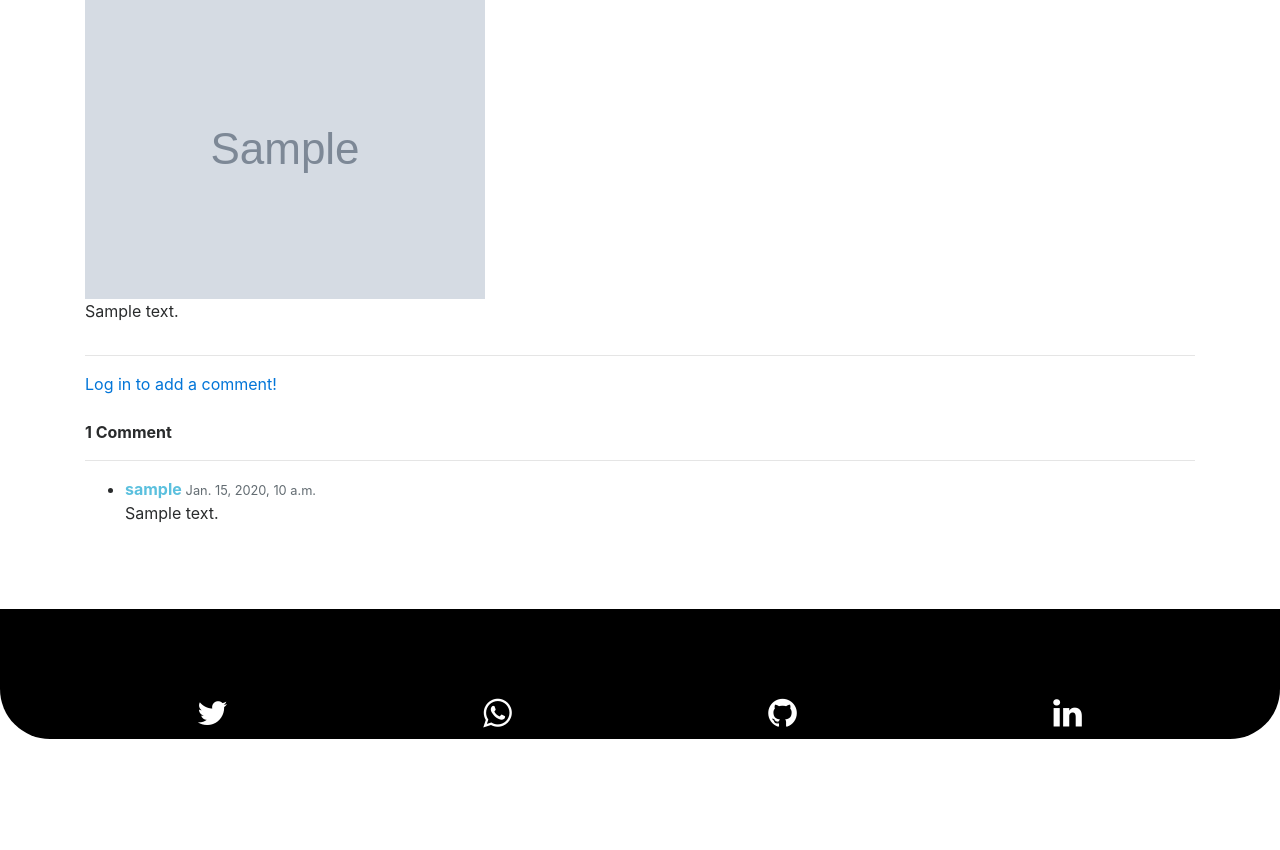
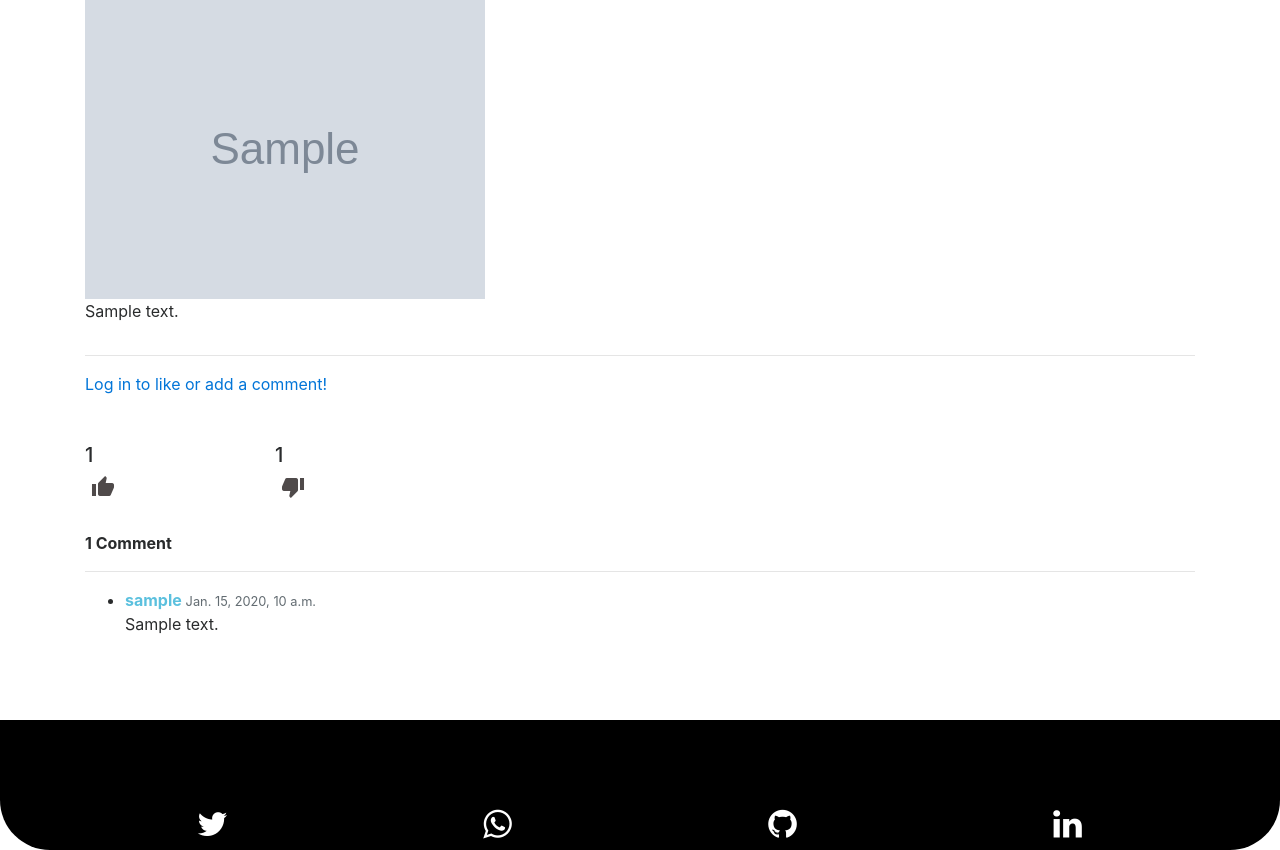
Before and after one commit to izudada/matrix_blog, a Django app: a page that uses matrix_blog/templates/article_detail.html in a window 1280 px wide. Shown: the part 228-1078 px from the top of the page. Before the commit the page ends 967 px from the top, so only its background shows below. Run offline with Django 3.2, Linux system fonts and the light colour scheme; tables that the repository leaves empty hold one stand-in row (values such as "Sample post"); grey boxes marked "Sample" are stand-in pictures; some libraries are stand-ins or nearby versions.

Commit message:
Editing details page

```diff
--- a/matrix_blog/templates/article_detail.html
+++ b/matrix_blog/templates/article_detail.html
@@ -110,8 +110,21 @@
 
                         <div class="col-sm-6">
 
+
+
+                        </div>
+
+                    </div>
+
+                {% else %}
+                    <a class="home__button" href="{% url 'login' %}">Log in to like or add a comment!</a><br>
+                {% endif %}
+            </div>
+
+        </div>
+        <br><br>
         <div class="row">
-                                <div class="col-sm-6">
+            <div class="col-sm-2">
                 <div class="add__sub">
                     <h5> {{ object.number_of_likes }} </h5>
                     <form action="{% url 'preference' object.id %}" method="post">
@@ -128,14 +141,13 @@
                     </form>
                 </div>
             </div>
-                                <div class="col-sm-6">
-                                    <div class="add__sub">
+            <div class="col-sm-2 add__sub">
                 <h5> {{ object.number_of_dislikes }} </h5>
                 <form action="{% url 'preference' object.id %}" method="post">
                     {% csrf_token %}
                     <button class="liked" type="submit" name="preference" value="dislike">
                         <a href="" class="">
-                                                    {% if user.is_authenticated and user in object.all_disliked %}
+                            {% if user in object.all_disliked %}
                                 <span class="material-icons icon"> thumb_up </span>
                             {% else %}
                                 <span class="material-icons icon  user-liked"> thumb_down </span>
@@ -144,29 +156,22 @@
                     </button>
                 </form>
             </div>
+            <div class="col-sm-6">
+
             </div>
         </div>
-
-                        </div>
-
-                    </div>
-
-                {% else %}
-                    <a class="home__button" href="{% url 'login' %}">Log in to add a comment!</a><br>
-                {% endif %}
-            </div>
-
-        </div>
-
 
         {% if comments %}
             <br>
             <!-- Likes, Dislikes, Number Of Comment -->
 
-            <div class="">
+            <div class="row">
+                <div class="col-sm-3">
                     <strong class="text-secondary">
                         {{ object.number_of_comments }} Comment{{ object.number_of_comments|pluralize }}
                     </strong>
+                </div>
+
             </div>
 
             <hr>
--- a/matrix_blog/views.py
+++ b/matrix_blog/views.py
@@ -14,24 +14,25 @@ from .forms import RegisterForm, NewCommentForm
 
 def preference(request, pk):
     if request.method == 'POST' and request.user.is_authenticated:
-            value = request.POST.get('preference')
-            article = get_object_or_404(Article, id=pk)
-            if value == 'like':
+        value = request.POST.get('preference')
+        article = get_object_or_404(Article, id=pk)
+        if value == 'like':
+            if request.user in article.all_liked:
+                article.likes.remove(request.user)
+            else:
+                article.likes.add(request.user)
+                if request.user in article.all_disliked:
+                    article.dislikes.remove(request.user)
+        else:
+            if request.user in article.all_disliked:
+                article.dislikes.remove(request.user)
+            else:
+                article.dislikes.add(request.user)
                 if request.user in article.all_liked:
                     article.likes.remove(request.user)
-                else:
-                    article.likes.add(request.user)
-                    if request.user in article.all_disliked:
-                        article.dislikes.remove(request.user)
-            else:
-                if request.user in article.all_disliked:
-                    article.dislikes.remove(request.user)
-                else:
-                    article.dislikes.add(request.user)
-                    if request.user in article.all_liked:
-                        article.likes.remove(request.user)
 
-    return HttpResponseRedirect(reverse('article_detail', args=[str(article.slug)]))
+        return HttpResponseRedirect(reverse('article_detail', args=[str(article.slug)]))
+    return redirect('login')
 
 
 class ArticleListView(ListView):
```
Lines whose indentation alone changed are shown as unchanged.
